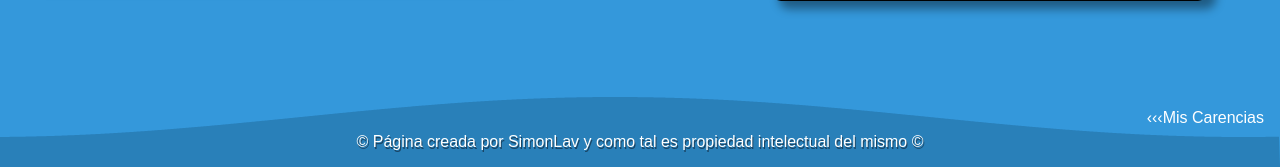
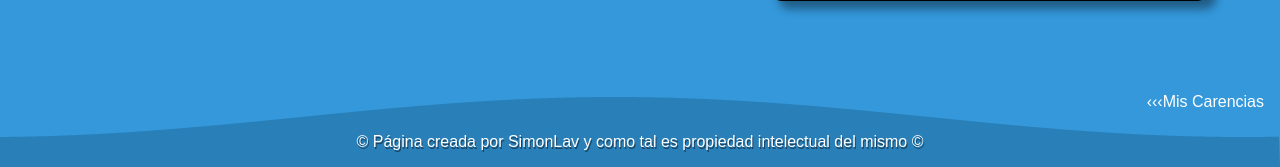
Before and after one commit to SimonLav2024/Portfolio_Simon, a PHP site: page / in a window 1280 px wide. Shown: the part 633-800 px from the top of the page. Run offline with PHP 8.4, Linux system fonts and the light colour scheme.

Commit message:
arreglo errores en footer

```diff
--- a/css/styles.css
+++ b/css/styles.css
@@ -526,13 +526,13 @@ html {
 .carencias {
     display: flex;
     justify-content: end;
-    margin: 3rem 1rem 0rem 0rem;
     text-decoration: none;
     color: white;
     transition: all 0.7s ease-in-out;
     position: fixed;
     bottom: 40px;
     right: 0%;
+    padding: 1rem;
 }
 .carencias.open {
     margin-right: 30rem;
```
